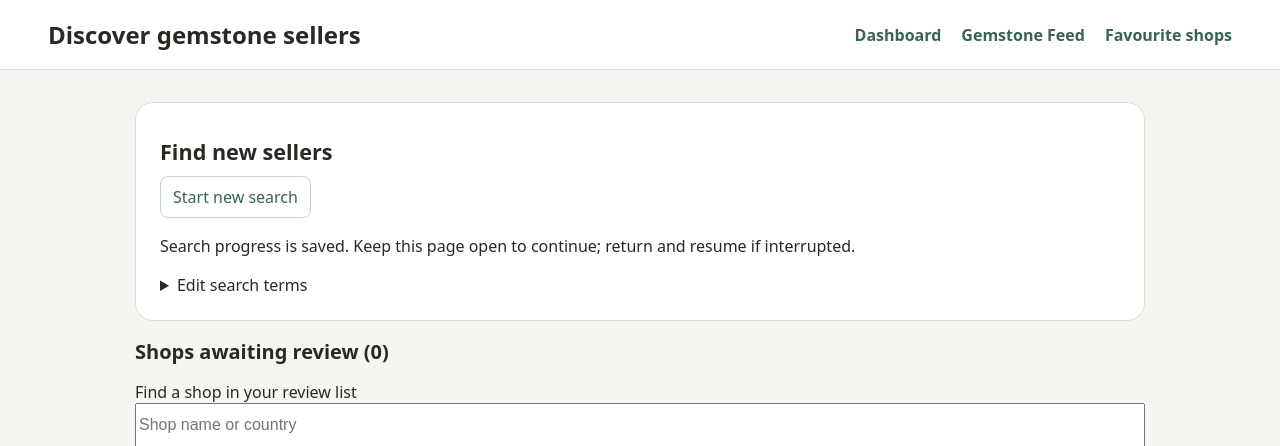
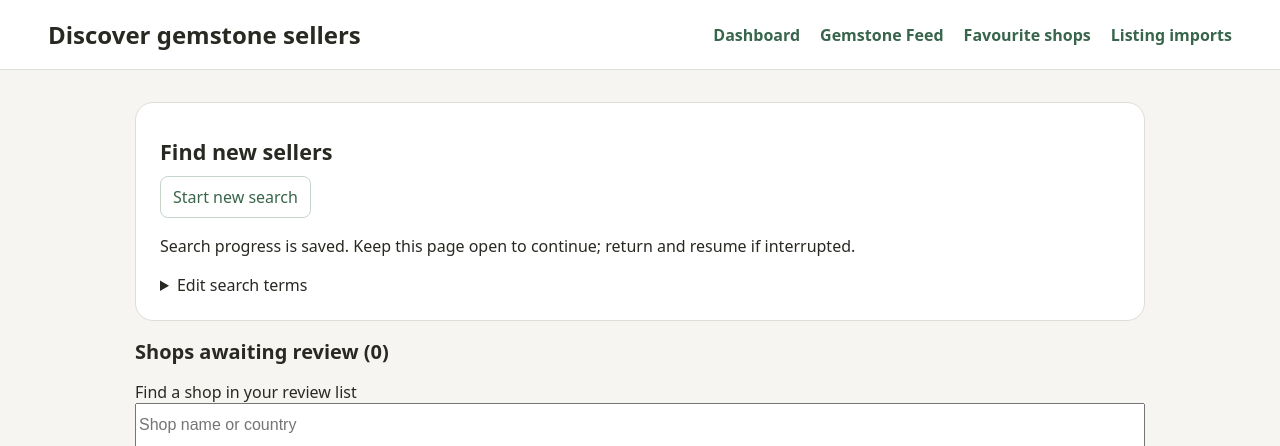
Before and after one commit to Lithill/GemstoneCabFinder, a Flask app: page /discover in a window 1280 px wide. Shown: the top 446 px of the page. Run offline with Flask 3, Linux system fonts and the light colour scheme; data comes from the database, SQL or seed files in the repository; data that the repository does not hold is empty.

Commit message:
Make saved shop imports easy to find and resume

```diff
--- a/favourite_feed/templates/discover.html
+++ b/favourite_feed/templates/discover.html
@@ -1,5 +1,5 @@
 <!doctype html><html lang="en"><head><meta charset="utf-8"><meta name="viewport" content="width=device-width,initial-scale=1"><title>Discover gemstone sellers</title><link rel="stylesheet" href="{{ url_for('static',filename='feed.css') }}"><style>.seller-actions{display:flex;flex-wrap:wrap;gap:12px}.seller-actions button,.seller-open{min-height:44px;padding:12px;box-sizing:border-box}.seller-open{display:block;text-align:center}.seller-search{width:100%;box-sizing:border-box;min-height:44px;font-size:16px}.seller-terms{width:100%;box-sizing:border-box;font-size:16px}.seller-card[hidden]{display:none}</style></head>
-<body><header><h1>Discover gemstone sellers</h1><nav><a href="/dashboard">Dashboard</a><a href="/">Gemstone Feed</a><a href="/favourite-shops">Favourite shops</a></nav></header><main class="dashboard">
+<body><header><h1>Discover gemstone sellers</h1><nav><a href="/dashboard">Dashboard</a><a href="/">Gemstone Feed</a><a href="/favourite-shops">Favourite shops</a><a href="/shop-imports">Listing imports</a></nav></header><main class="dashboard">
 {% if message %}<p role="status">{{ message }}</p>{% endif %}
 {# Start a new server-side discovery run and display its saved progress. #}<section class="dashboard-card"><h2>Find new sellers</h2><form method="post"><button name="operation" value="start">Start new search</button></form>
 <p>Search progress is saved. Keep this page open to continue; return and resume if interrupted.</p>
```
